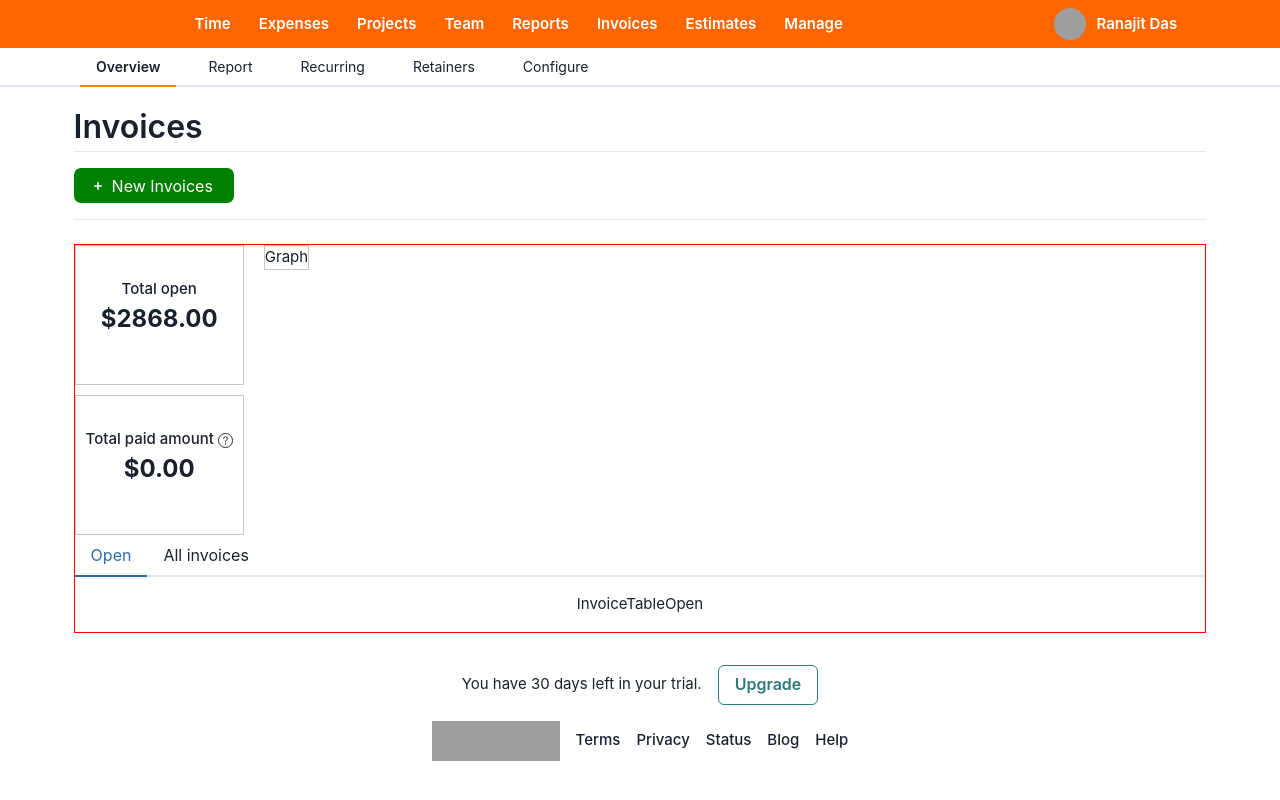
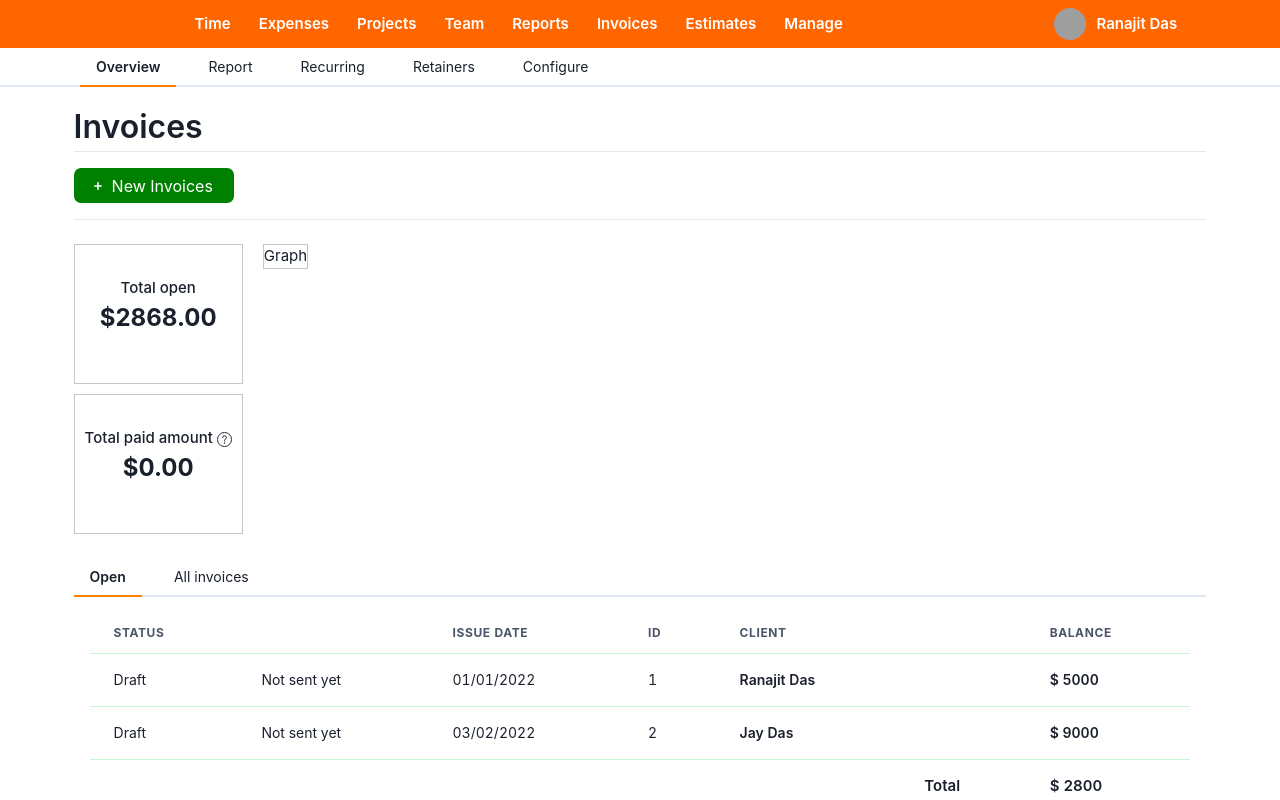
Before and after one commit to vin9012d/Harvest_clone, a React (Create React App) app in the folder frontend/: page /invoices in a window 1280 px wide. Shown: the top 800 px of the page. Built offline with nearby package versions, Linux system fonts and the light colour scheme; grey boxes are pictures that could not be loaded.

Commit message:
Table with data added

```diff
--- a/frontend/src/Pages/InvoiceComponents/Tab-bar/InvoiceTableOpen.jsx
+++ b/frontend/src/Pages/InvoiceComponents/Tab-bar/InvoiceTableOpen.jsx
@@ -1,9 +1,64 @@
-import React from 'react'
+import { Box,  Table,
+    Thead,
+    Tbody,
+    Tfoot,
+    Tr,
+    Th,
+    Td,
+    TableContainer } from "@chakra-ui/react";
+import React from "react";
+
+const data = [
+  { date: "01/01/2022", id: 1, client: "Ranajit Das", balance: 5000 },
+  { date: "03/02/2022", id: 2, client: "Jay Das", balance: 9000 },
+];
+
 // coming from overview section
 const InvoiceTableOpen = () => {
   return (
-    <div>InvoiceTableOpen</div>
-  )
-}
+    <Box>
+      <TableContainer>
+        <Table variant="simple" colorScheme="green">
 
-export default InvoiceTableOpen
+          <Thead>
+            <Tr>
+              <Th>Status</Th>
+              <Th></Th>
+              <Th>Issue date</Th>
+              <Th>ID</Th>
+              <Th>Client</Th>
+              <Th></Th>
+              <Th>Balance</Th>
+            </Tr>
+          </Thead>
+          <Tbody fontSize='14px'>
+           {data.map((ele)=>{
+            return  <Tr>
+             <Td>Draft</Td>
+             <Td>Not sent yet</Td>
+             <Td>{ele.date}</Td>
+             <Td>{ele.id}</Td>
+             <Td fontWeight='600'>{ele.client}</Td>
+             <Td></Td>
+             <Td fontWeight='600'>$ {ele.balance}</Td>
+           </Tr>
+           })}
+          </Tbody>
+          <Tfoot>
+          <Tr fontWeight='600'>
+              <Td></Td>
+              <Td></Td>
+              <Td></Td>
+              <Td></Td>
+              <Td></Td>
+              <Td>Total</Td>
+              <Td>$ 2800</Td>
+            </Tr>
+          </Tfoot>
+        </Table>
+      </TableContainer>
+    </Box>
+  );
+};
+
+export default InvoiceTableOpen;
--- a/frontend/src/Pages/InvoiceComponents/Tab-bar/OverviewAnalytics.jsx
+++ b/frontend/src/Pages/InvoiceComponents/Tab-bar/OverviewAnalytics.jsx
@@ -6,7 +6,7 @@ import InvoiceTableOpen from "./InvoiceTableOpen";
 
 const OverviewAnalytics = () => {
   return (
-    <Box mt="1.5rem" w="100%" h="auto" border={"1px solid red"}>
+    <Box mt="1.5rem" w="100%" h="auto">
       <Flex
         flexDirection={{ base: "row", lg: "row", md: "column", sm: "column" }}
         flexWrap={"wrap"}
@@ -41,11 +41,26 @@ const OverviewAnalytics = () => {
         </Box>
       </Flex>
       {/* All invoice table */}
-      <Box>
+      <Box mt='1.5rem'>
         <Tabs>
-          <TabList>
-            <Tab>Open</Tab>
-            <Tab>All invoices</Tab>
+          <TabList gap='1rem'>
+            <Tab
+             fontSize="14px"
+             _selected={{
+               fontWeight: "600",
+               borderBottom: "2px solid #ff8000",
+             }}
+             _hover={{ borderBottom: "2px solid #ff8000", fontWeight: "500" }}
+            >Open</Tab>
+
+            <Tab
+             fontSize="14px"
+             _selected={{
+               fontWeight: "600",
+               borderBottom: "2px solid #ff8000",
+             }}
+             _hover={{ borderBottom: "2px solid #ff8000", fontWeight: "500" }}
+            >All invoices</Tab>
           </TabList>
 
           <TabPanels>
```
